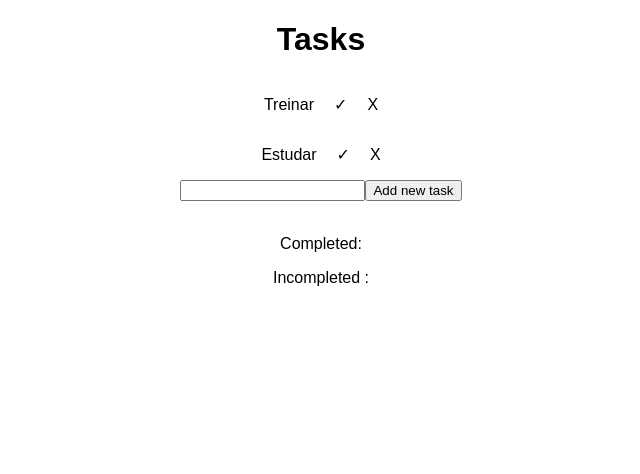
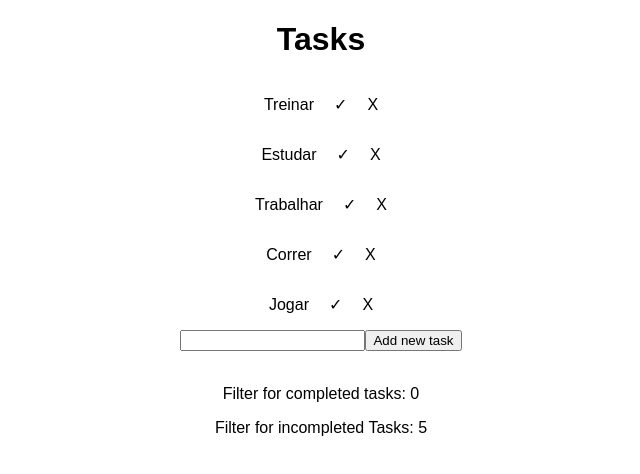
Before and after one commit to caiodesign/react-to-do, a React (Create React App) app: page / in a window 1280 px wide. Shown: the top 474 px of the page, without its empty margins (319-959 px from the left). Built offline with nearby package versions, Linux system fonts and the light colour scheme.

Commit message:
added filters

```diff
--- a/src/App.js
+++ b/src/App.js
@@ -23,8 +23,25 @@ class App extends React.Component {
 				id: 2,
 				name: 'Estudar',
 				completed: false
+			},
+			{
+				id: 3,
+				name: 'Trabalhar',
+				completed: false
+			},
+			{
+				id: 4,
+				name: 'Correr',
+				completed: false
+			},
+			{
+				id: 5,
+				name: 'Jogar',
+				completed: false
 			}
-		]
+		],
+		completed: 0,
+		incompleted: 5
 	};
 
 
@@ -77,7 +94,28 @@ class App extends React.Component {
 		})
 
 		this.setState({
-			completed: getCompletedTasks.length
+			completed: getCompletedTasks.length,
+			incompleted: this.state.tasks.length - getCompletedTasks.length
+		})
+	}
+
+	filterCompletedTasks () {
+		const getCompletedTasks = this.state.tasks.filter((item) => {
+			return item.completed === true;
+		})
+
+		this.setState({
+			filter: getCompletedTasks
+		})
+	}
+
+	filterIncompletedTasks () {
+		const getIncompletedTasks = this.state.tasks.filter((item) => {
+			return item.completed === false;
+		})
+
+		this.setState({
+			filter: getIncompletedTasks
 		})
 	}
 
@@ -85,11 +123,13 @@ class App extends React.Component {
 
 
 	render() {
+		let StateTasks;
+		this.state.filter ? StateTasks = this.state.filter : StateTasks = this.state.tasks;
 		return (
 			<Todo>
 				<h1>Tasks</h1>
 				{
-					this.state.tasks.map( (item) => {
+					StateTasks.map( (item) => {
 						return <Table key={item.id} classEvent={this.toggleDoneClass.bind(this, item.id)} delEvent={this.deleteTask.bind(this, item.id)}>{item.name}</Table>
 					})
 				}
@@ -99,7 +139,7 @@ class App extends React.Component {
 				</form>
 				<div>
 					<br />
-					<p>Completed: {this.state.completed}</p><p>Incompleted {this.state.incompleted}:</p>
+					<p onClick={this.filterCompletedTasks.bind(this)}>Filter for completed tasks: {this.state.completed}</p><p onClick={this.filterIncompletedTasks.bind(this)}>Filter for incompleted Tasks: {this.state.incompleted}</p>
 				</div>
 			</Todo>
 		);
```
